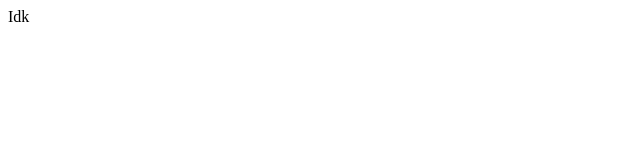
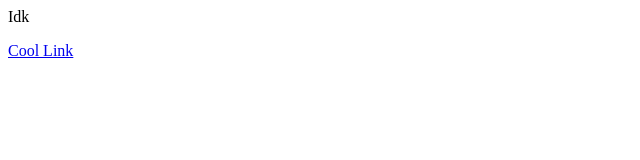
Before and after one commit to VrelinnVailati/demo-repo-2, a plain HTML site: page index.html in a window 1280 px wide. Shown: the full height of the page, 0-640 px from the left. Drawn offline with Linux system fonts and the light colour scheme.

Commit message:
Updated index.html

```diff
--- a/index.html
+++ b/index.html
@@ -1,3 +1,4 @@
 <p>
     Idk
 </p>
+<a href="http://google.com" target="_blank">Cool Link</a>
```
